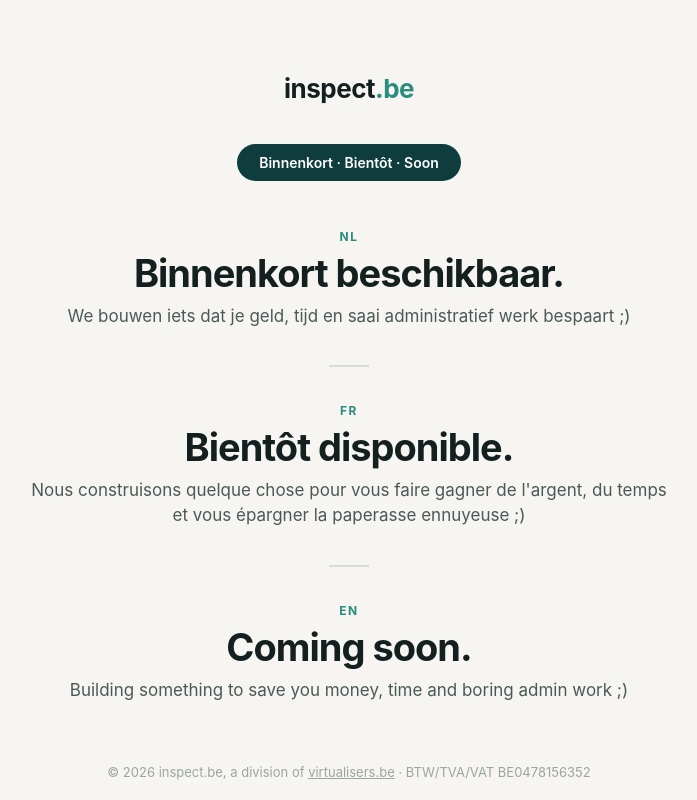
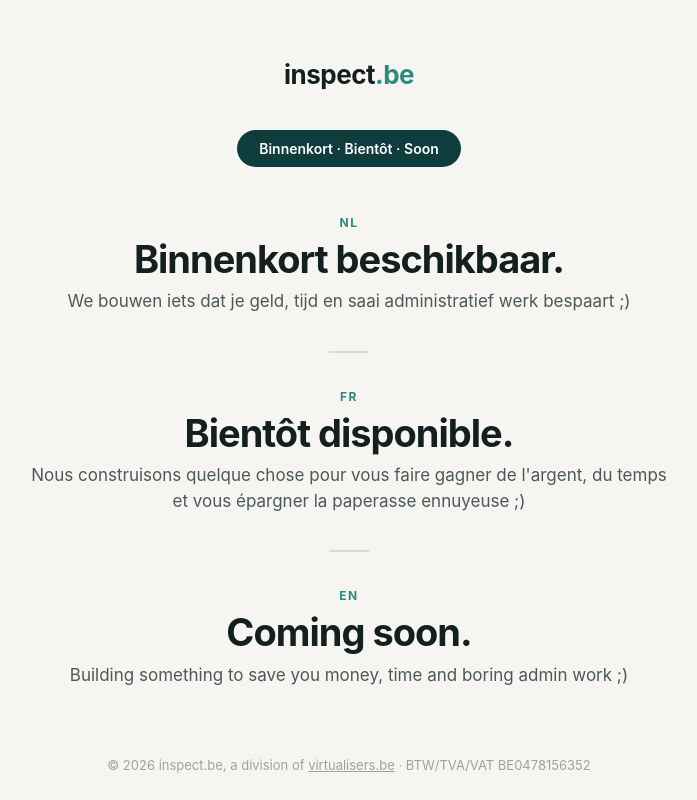
Before and after one commit to Inspect-be/inspect-be, a plain HTML site: page index.html in a window 1280 px wide. Shown: the whole page, without its empty margins (291-988 px from the left). Drawn offline with Linux system fonts and the light colour scheme.

Commit message:
Fix footer overlapping content: keep it in page flow at the bottom
Co-Authored-By: Claude Opus 5.5 <noreply@anthropic.com>
Claude-Session: https://claude.ai/code/session_01CJdNDyEo7BSzUoeN8khSgB

```diff
--- a/index.html
+++ b/index.html
@@ -13,11 +13,10 @@
       display: flex;
       flex-direction: column;
       align-items: center;
-      justify-content: center;
       font-family: -apple-system, BlinkMacSystemFont, "Segoe UI", Roboto, Helvetica, Arial, sans-serif;
       background: #f6f5f1;
       color: #13201f;
-      padding: 48px 24px 72px;
+      padding: 48px 24px 24px;
       text-align: center;
     }
     .logo {
@@ -67,11 +66,15 @@
       background: #d9dcd6;
       margin: 0 auto;
     }
+    main {
+      margin: auto 0;
+      display: flex;
+      flex-direction: column;
+      align-items: center;
+    }
     footer {
-      position: absolute;
-      bottom: 20px;
-      left: 0;
-      right: 0;
+      margin-top: 56px;
+      line-height: 1.6;
       font-size: 13px;
       color: #9aa5a3;
       padding: 0 16px;
@@ -80,6 +83,7 @@
   </style>
 </head>
 <body>
+  <main>
   <div class="logo">inspect<span>.be</span></div>
   <div class="badge">Binnenkort · Bientôt · Soon</div>
 
@@ -102,6 +106,7 @@
       <p>Building something to save you money, time and boring admin work ;)</p>
     </div>
   </div>
+  </main>
 
   <footer>&copy; 2026 inspect.be, a division of <a href="https://virtualisers.be">virtualisers.be</a> &middot; BTW/TVA/VAT BE0478156352</footer>
 </body>
```
